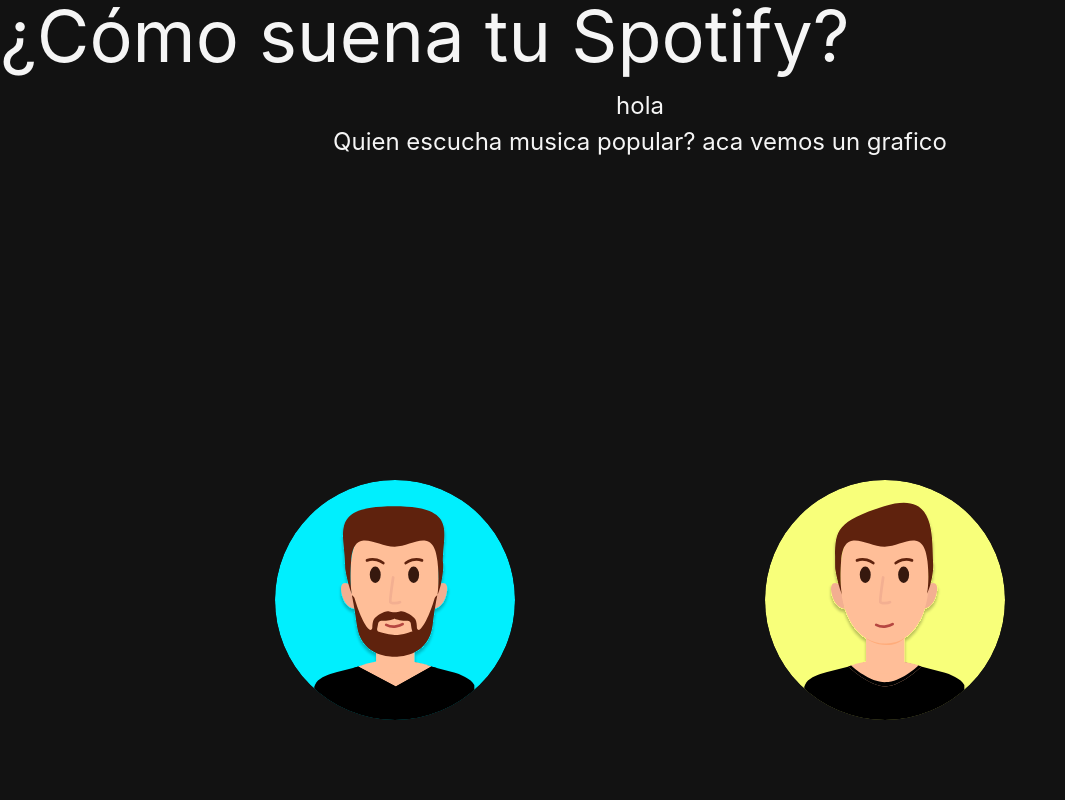
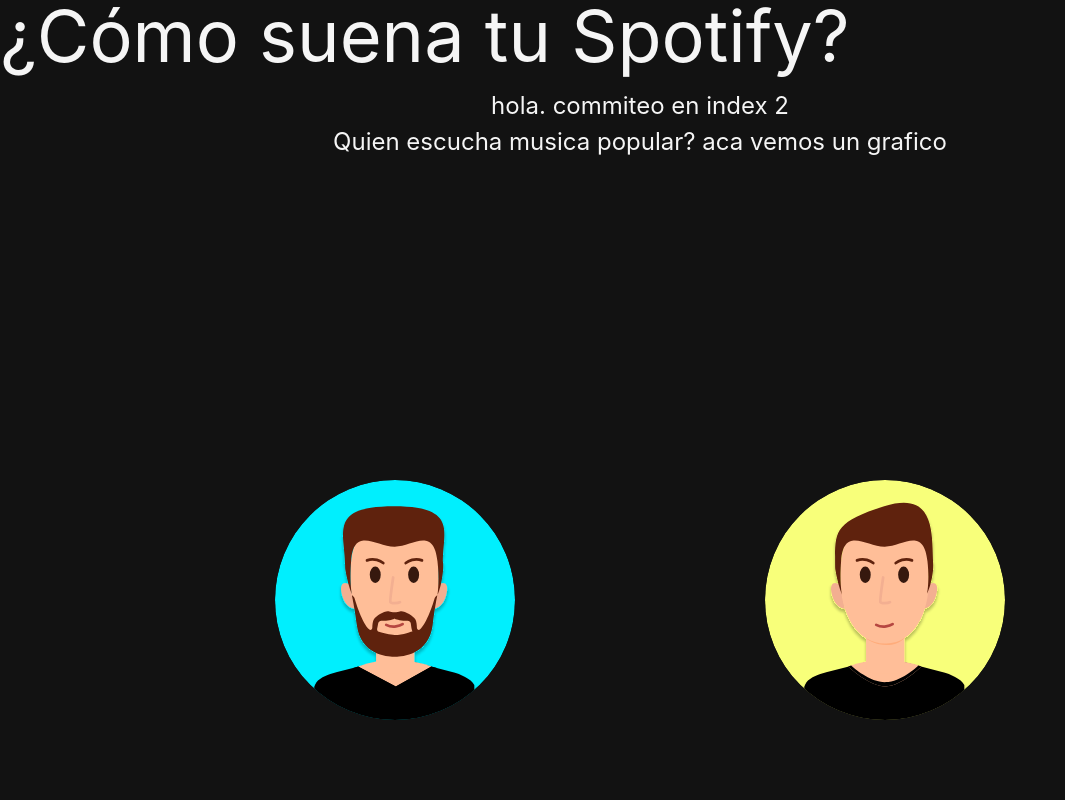
Before and after one commit to federicodenunez/tp_final, a plain HTML site: page index2.html in a window 1280 px wide. Shown: the top 800 px of the page, without its empty margins (0-1065 px from the left). Drawn offline with nearby package versions, Linux system fonts and the light colour scheme; a script that the page names is missing.

Commit message:
commiteo nuevo

```diff
--- a/index2.html
+++ b/index2.html
@@ -14,7 +14,7 @@
     <h1>¿Cómo suena tu Spotify?</h1>
 
     <div id="intro">
-      <p>hola</p>
+      <p>hola. commiteo en index 2</p>
 
       <p>Quien escucha musica popular? aca vemos un grafico</p>
     </div>
```
